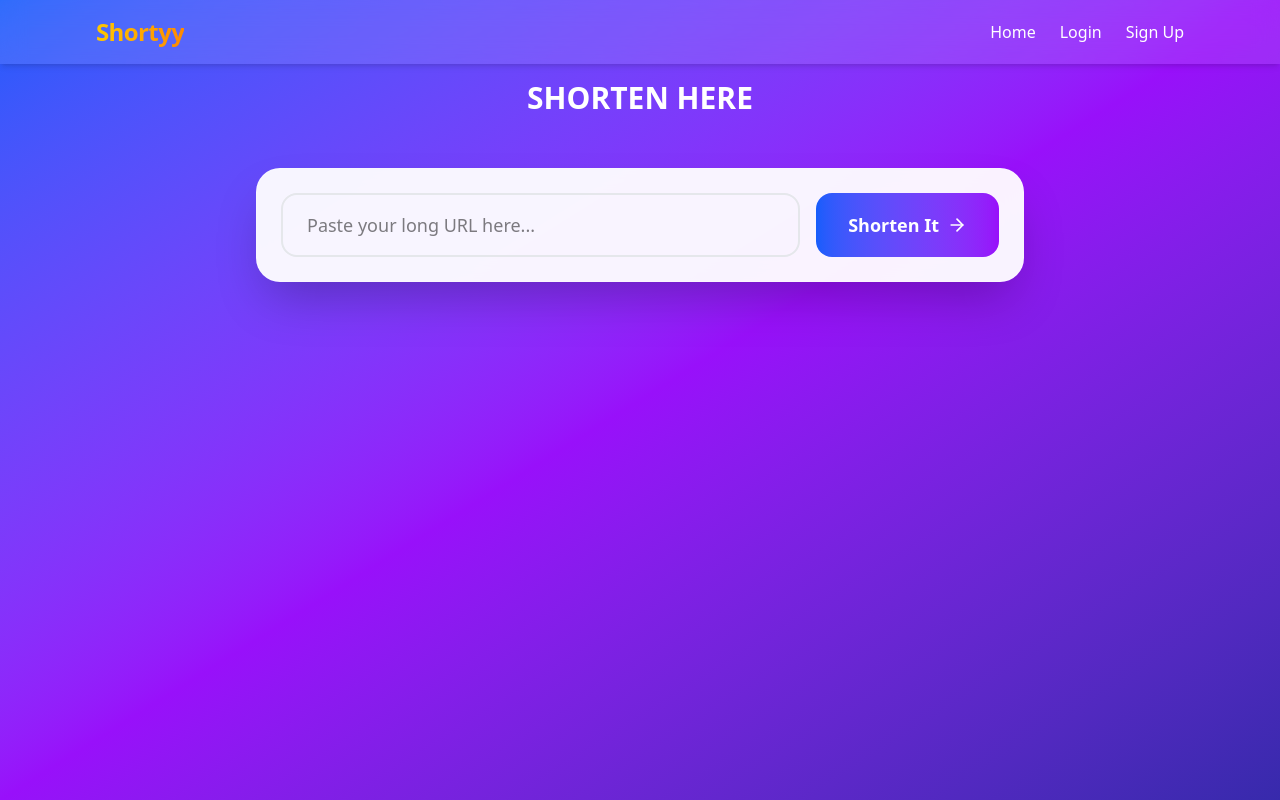
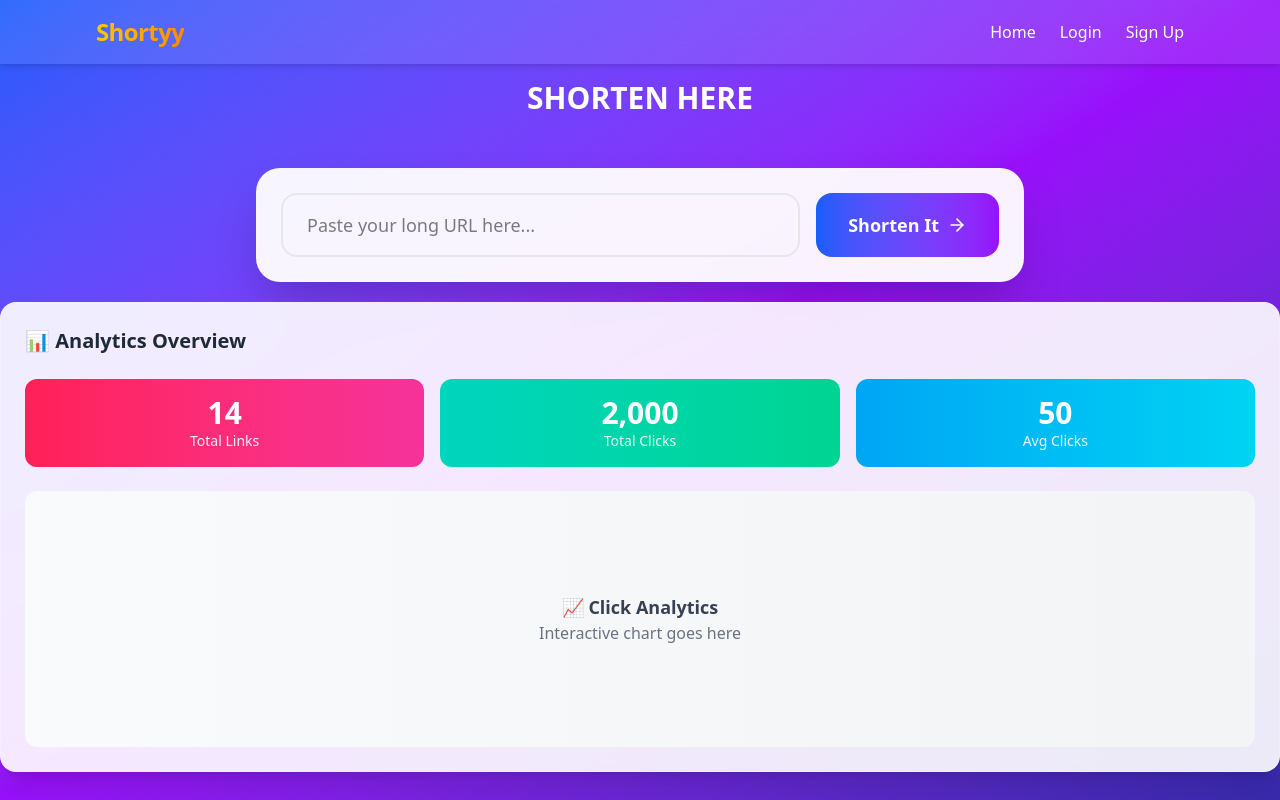
Before and after one commit to amitver01/URL-SHORTY, a React (Vite) app in the folder FRONTEND/: page /dashboard in a window 1280 px wide. Built offline with nearby package versions, Linux system fonts and the light colour scheme.

Commit message:
Analytics card

```diff
--- /dev/null
+++ b/FRONTEND/src/components/AnalyticsCard.jsx
@@ -0,0 +1,37 @@
+import React from "react";
+
+const AnalyticsCard = ({ totalLinks, totalClicks, avgClicks }) => (
+  <div className="bg-white/90 backdrop-blur border border-white/20 shadow-xl rounded-2xl p-6 space-y-6">
+    <h2 className="text-xl font-bold text-gray-800 flex items-center gap-2">
+      📊 Analytics Overview
+    </h2>
+
+    {/* Stats */}
+    <div className="grid grid-cols-1 sm:grid-cols-3 gap-4">
+      <div className="rounded-xl p-4 text-center text-white bg-gradient-to-r from-rose-500 to-pink-500 transform transition hover:scale-105">
+        <p className="text-3xl font-bold">{totalLinks}</p>
+        <p className="text-sm opacity-90">Total Links</p>
+      </div>
+
+      <div className="rounded-xl p-4 text-center text-white bg-gradient-to-r from-teal-400 to-emerald-400 transform transition hover:scale-105">
+        <p className="text-3xl font-bold">
+          {Number(totalClicks).toLocaleString()}
+        </p>
+        <p className="text-sm opacity-90">Total Clicks</p>
+      </div>
+
+      <div className="rounded-xl p-4 text-center text-white bg-gradient-to-r from-sky-500 to-cyan-400 transform transition hover:scale-105">
+        <p className="text-3xl font-bold">{avgClicks}</p>
+        <p className="text-sm opacity-90">Avg Clicks</p>
+      </div>
+    </div>
+
+    {/* Placeholder chart */}
+    <div className="h-64 flex flex-col items-center justify-center rounded-xl bg-gradient-to-r from-gray-50 to-gray-100">
+      <h3 className="text-lg font-semibold text-gray-700">📈 Click Analytics</h3>
+      <p className="text-gray-500">Interactive chart goes here</p>
+    </div>
+  </div>
+);
+
+export default AnalyticsCard;
--- a/FRONTEND/src/pages/Dashboard.jsx
+++ b/FRONTEND/src/pages/Dashboard.jsx
@@ -1,6 +1,8 @@
 
 import UrlForm from "../components/UrlForm"
 import Navbar from '../components/NavBar'
+import AnalyticsCard from "../components/AnalyticsCard"
+import HistoryCard from "../components/HistoryCard"
 const Dashboard = () => {
   return (
     <>
@@ -12,6 +14,13 @@ const Dashboard = () => {
       </div>
       <div className="pt-5">
     <UrlForm/>
+    <div className="pt-5">
+      <AnalyticsCard
+    totalLinks={14}
+        totalClicks={2000}
+        avgClicks={50}
+    />
+     </div>
     </div>
     </div>
     </>
```
